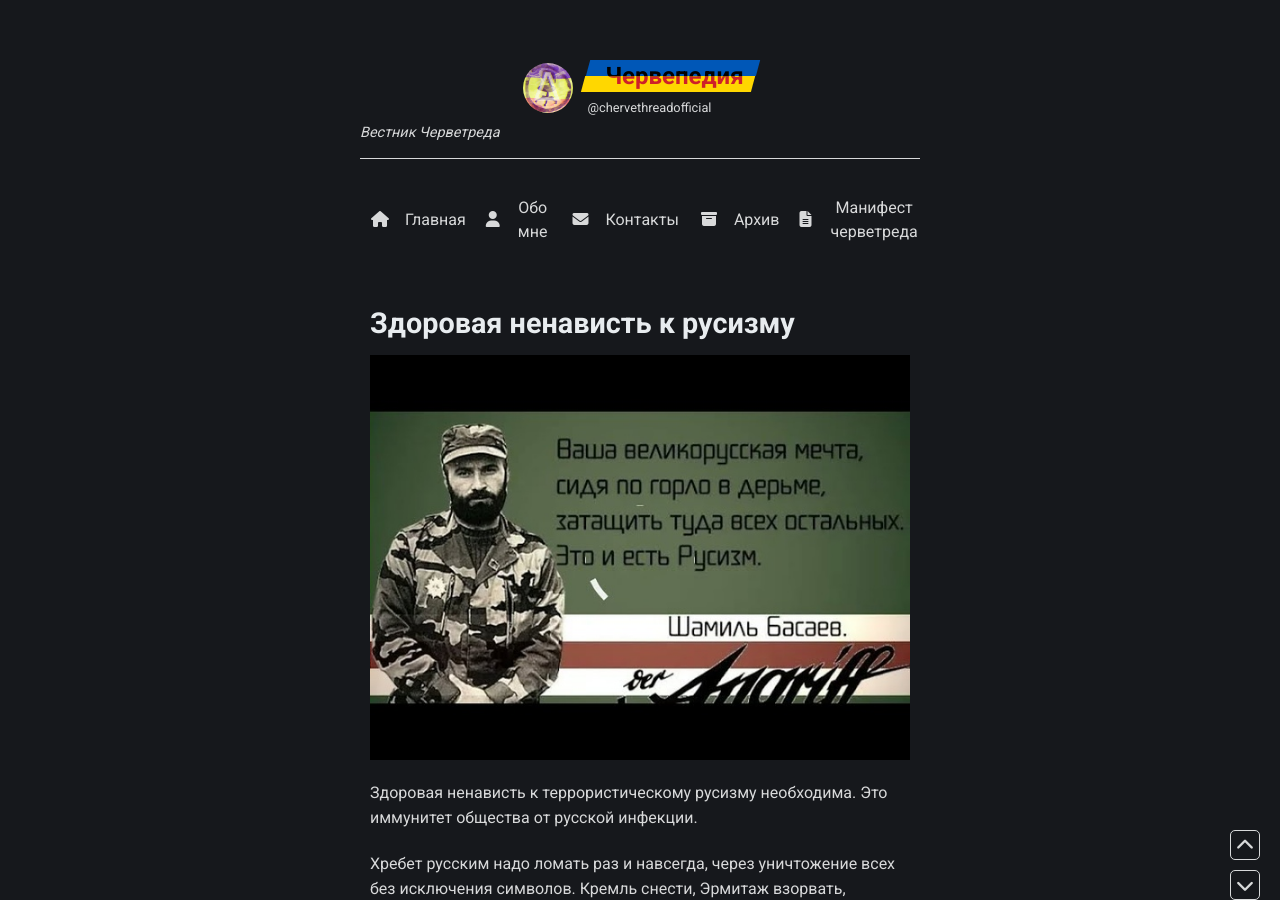
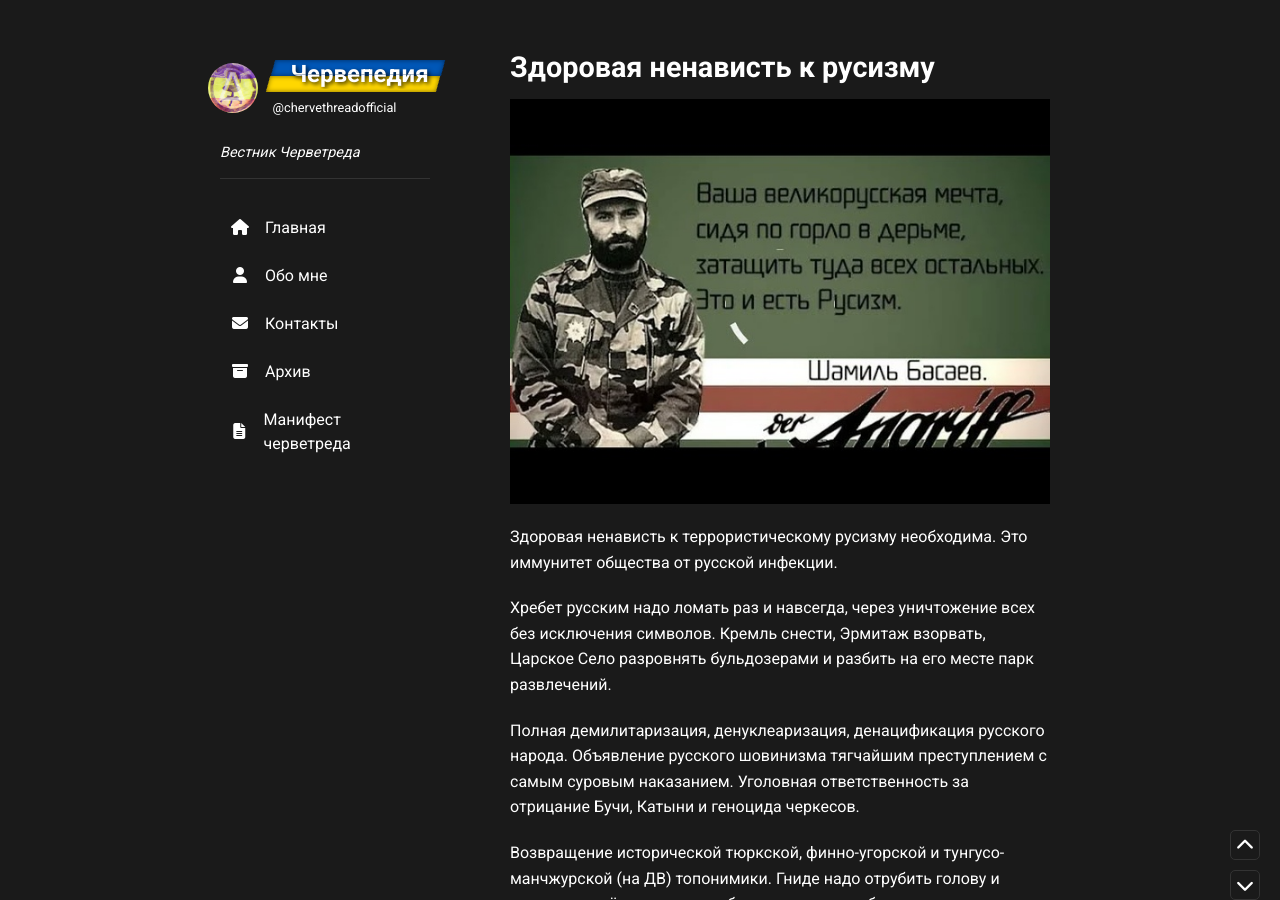
Before and after one commit to chervepediya/chervepediya.github.io, a Jekyll site: the page built from _posts/2025-02-21-nenavist-k-rusizmu.md, in a window 1280 px wide and 900 px high. Built offline with Jekyll 4.4.1, drawn with Linux system fonts in a browser that asks for light colours; nearby versions of some CDN libraries; a script that is not in the unit is left out; some of the changed text lies outside the part shown.

Commit message:
Update styles.css

```diff
--- a/assets/css/styles.css
+++ b/assets/css/styles.css
@@ -1,35 +1,29 @@
-/* Сепия применяется только к содержимому */
-.content-wrapper {
-    filter: sepia(0.2);
-}
-
 body {
-    background-color: #16181C;
-    color: #D8D9DA;
+    background-color: #1A1A1A;
+    color: #FFFFFF;
     font-family: 'Roboto', sans-serif;
     margin: 0;
     padding: 0;
 }
 
-/* Основной контейнер */
 .main-container {
+    display: flex;
+    min-height: 100vh;
+    padding-top: 40px;
     width: 100%;
     max-width: 1140px;
     margin: 0 auto;
-    padding-top: 40px;
-    display: flex;
-    flex-direction: column;
-    align-items: center;
+    justify-content: center;
+    align-items: flex-start;
 }
 
-/* Настольная версия: сайдбар над постами */
-@media (min-width: 769px) {
 .sidebar {
-        background-color: #16181C;
+    background-color: #1A1A1A;
     padding: 20px;
-        width: 600px; /* Расширен до ширины постов */
-        position: static; /* Открепляем */
-        margin-bottom: 20px;
+    width: 250px;
+    position: sticky;
+    top: 40px;
+    height: fit-content;
     text-align: center;
 }
 
@@ -73,12 +67,17 @@ body {
     left: 2px;
     width: 100%;
     z-index: 2;
-        color: #000000;
+    color: #FFFFFF;
+    text-shadow: 2px 2px 4px rgba(0, 0, 0, 0.8);
+}
+
+.sidebar .site-title::before {
+    top: 0;
     clip-path: polygon(0 0, 100% 0, 100% 50%, 0 50%);
 }
 
 .sidebar .site-title::after {
-        color: #CE2029;
+    top: 0;
     clip-path: polygon(0 50%, 100% 50%, 100% 100%, 0 100%);
 }
 
@@ -96,6 +95,8 @@ body {
     top: 0;
     height: 50%;
     background-color: #0057B7;
+    transform: skewX(-15deg);
+    box-shadow: inset 0 0 5px rgba(0, 0, 0, 0.5);
 }
 
 .sidebar .site-title .marker-yellow {
@@ -103,10 +104,11 @@ body {
     height: 50%;
     background-color: #FFD700;
     transform: translateX(-5px) skewX(-15deg);
+    box-shadow: inset 0 0 5px rgba(0, 0, 0, 0.5);
 }
 
 .sidebar .site-tag {
-        color: #D8D9DA;
+    color: #FFFFFF;
     font-size: 0.8rem;
     font-weight: 400;
     text-decoration: none;
@@ -115,12 +117,12 @@ body {
 }
 
 .sidebar .site-tag:hover {
-        background: linear-gradient(45deg, rgba(200, 200, 200, 0.5), rgba(150, 150, 150, 0.5));
+    background: linear-gradient(45deg, rgba(51, 51, 51, 0.5), rgba(150, 150, 150, 0.5));
 }
 
 .sidebar .site-description {
-        margin: 0 0 25px 0;
-        color: #D8D9DA;
+    margin: 25px 0 25px 0;
+    color: #FFFFFF;
     font-size: 0.9rem;
     font-style: italic;
     padding-bottom: 15px;
@@ -135,26 +137,25 @@ body {
     left: 0;
     width: 100%;
     height: 1px;
-        background-color: #D8D9DA;
+    background-color: #333333;
 }
 
 .sidebar nav {
     display: flex;
-        flex-direction: row; /* Горизонтальное расположение */
-        justify-content: space-between;
-        width: 100%;
+    flex-direction: column;
+    align-items: flex-start;
+    text-align: left;
 }
 
 .nav-link {
-        color: #D8D9DA;
+    color: #FFFFFF;
     text-decoration: none;
     padding: 12px 10px;
     transition: transform 0.3s ease;
     display: flex;
     align-items: center;
+    width: auto;
     font-size: 1rem;
-        flex: 1; /* Уменьшение для подгонки */
-        text-align: center;
 }
 
 .nav-link .icon {
@@ -167,43 +168,10 @@ body {
 .nav-link:active {
     transform: scale(0.95);
 }
-}
-
-/* Посты в настольной версии */
-@media (min-width: 769px) {
-    .posts-container {
-        width: 600px;
-        padding-top: 15px;
-    }
-
-    .post {
-        background-color: transparent;
-        padding: 30px;
-        margin-bottom: 40px;
-        position: relative;
-    }
-
-    .post::after {
-        content: '';
-        position: absolute;
-        bottom: 0;
-        left: 50%;
-        transform: translateX(-50%);
-        width: var(--underline-width, 100%);
-        height: 1px;
-        background-color: #D8D9DA;
-    }
-}
-
-/* Мобильная версия */
-@media (max-width: 768px) {
-    .sidebar {
-        display: none;
-    }
 
 .mobile-header {
-        display: block;
-        background-color: #16181C;
+    display: none;
+    background-color: #1A1A1A;
     position: fixed;
     top: 0;
     left: 0;
@@ -239,7 +207,7 @@ body {
 .menu-toggle {
     background: none;
     border: none;
-        color: #D8D9DA;
+    color: #FFFFFF;
     font-size: 1.5rem;
     cursor: pointer;
 }
@@ -251,7 +219,7 @@ body {
     left: 0;
     width: 250px;
     height: calc(100vh - 60px);
-        background-color: #16181C;
+    background-color: #1A1A1A;
     padding: 20px;
     flex-direction: column;
     box-shadow: 4px 0 10px rgba(0, 0, 0, 0.3);
@@ -262,40 +230,12 @@ body {
     display: flex;
 }
 
-    .main-container {
-        flex-direction: column;
-        padding-top: 80px;
-        width: 100%;
-        max-width: 100%;
+.posts-container {
+    width: 600px;
+    margin-left: 30px;
+    padding-top: 15px;
 }
 
-    .posts-container {
-        width: 100%;
-        max-width: 540px;
-        margin: 0 auto;
-        padding-top: 0;
-    }
-
-    .post {
-        width: 100%;
-        padding: 20px;
-        box-sizing: border-box;
-    }
-
-    .post:first-child {
-        padding-top: 20px;
-    }
-
-    .post::after {
-        width: 100%;
-    }
-
-    .post:last-child::after {
-        display: block;
-    }
-}
-
-/* Общие стили */
 .post {
     background-color: transparent;
     padding: 30px;
@@ -315,11 +255,11 @@ body {
     transform: translateX(-50%);
     width: var(--underline-width, 100%);
     height: 1px;
-    background-color: #D8D9DA;
+    background-color: #333333;
 }
 
 .post h2 {
-    color: #E8ECEF;
+    color: #FFFFFF;
     font-size: 1.8rem;
     font-weight: 700;
     margin-bottom: 20px;
@@ -383,13 +323,13 @@ body {
 }
 
 .read-more {
-    background-color: #16181C;
-    color: #D8D9DA;
+    background-color: #1A1A1A;
+    color: #FFFFFF;
     padding: 5px 10px;
     border-radius: 5px;
     font-size: 0.9rem;
     transition: transform 0.3s ease;
-    border: 1px solid #D8D9DA;
+    border: 1px solid #333333;
     text-decoration: none;
 }
 
@@ -398,17 +338,8 @@ body {
 }
 
 .post-date {
-    color: #D8D9DA;
+    color: #FFFFFF;
     font-size: 0.9rem;
-}
-
-.comments {
-    margin-top: 20px;
-    width: 100%;
-}
-
-.comments iframe {
-    width: 100%;
 }
 
 .pagination {
@@ -421,7 +352,7 @@ body {
 
 .pagination a,
 .pagination span {
-    color: #D8D9DA;
+    color: #FFFFFF;
     padding: 8px 12px;
     text-decoration: none;
     margin: 0 10px;
@@ -429,15 +360,15 @@ body {
 }
 
 .pagination a {
-    background-color: #16181C;
+    background-color: #1A1A1A;
     border-radius: 5px;
     width: 30px;
     height: 30px;
     display: flex;
     align-items: center;
     justify-content: center;
-    color: #D8D9DA;
-    border: 1px solid #D8D9DA;
+    color: #FFFFFF;
+    border: 1px solid #333333;
     font-size: 18px;
 }
 
@@ -446,7 +377,7 @@ body {
 }
 
 .pagination .current {
-    color: #E8ECEF;
+    color: #FFFFFF;
     font-weight: bold;
 }
 
@@ -465,11 +396,11 @@ body {
     transform: translateX(-50%);
     width: var(--underline-width, 100%);
     height: 1px;
-    background-color: #D8D9DA;
+    background-color: #333333;
 }
 
 .about h2 {
-    color: #E8ECEF;
+    color: #FFFFFF;
     font-size: 1.8rem;
     font-weight: 700;
     margin-bottom: 20px;
@@ -482,10 +413,10 @@ body {
 }
 
 footer {
-    background-color: #D8D9DA;
+    background-color: #FFFFFF;
     padding: 20px;
     text-align: center;
-    color: #16181C;
+    color: #1A1A1A;
     margin-top: 40px;
     margin-bottom: 80px;
     position: relative;
@@ -493,20 +424,20 @@ footer {
 }
 
 footer a {
-    color: #16181C;
+    color: #1A1A1A;
     margin: 0 10px;
     transition: background 0.3s ease;
 }
 
 footer a:hover {
-    background: linear-gradient(45deg, rgba(200, 200, 200, 0.5), rgba(150, 150, 150, 0.5));
+    background: linear-gradient(45deg, rgba(51, 51, 51, 0.5), rgba(150, 150, 150, 0.5));
 }
 
 .scroll-btn {
     position: fixed;
     right: 20px;
-    background-color: #16181C;
-    color: #D8D9DA;
+    background-color: #1A1A1A;
+    color: #FFFFFF;
     width: 30px;
     height: 30px;
     display: flex;
@@ -516,7 +447,7 @@ footer a:hover {
     cursor: pointer;
     border-radius: 5px;
     transition: transform 0.3s ease;
-    border: 1px solid #D8D9DA;
+    border: 1px solid #333333;
     z-index: 1000;
 }
 
@@ -539,7 +470,7 @@ footer a:hover {
     left: 0;
     width: 100%;
     height: 100%;
-    background-color: rgba(22, 24, 28, 0.8);
+    background-color: rgba(26, 26, 26, 0.8);
     z-index: 1000;
     justify-content: center;
     align-items: center;
@@ -548,6 +479,52 @@ footer a:hover {
 .image-modal img {
     max-width: 90%;
     max-height: 90%;
-    border: 2px solid #D8D9DA;
+    border: 2px solid #333333;
     border-radius: 10px;
 }
+
+@media (max-width: 768px) {
+    .sidebar {
+        display: none;
+    }
+
+    .mobile-header {
+        display: block;
+    }
+
+    .main-container {
+        flex-direction: column;
+        padding-top: 80px;
+        width: 100%;
+        max-width: 100%;
+    }
+
+    .posts-container {
+        width: 100%;
+        max-width: 540px;
+        margin: 0 auto;
+        padding-top: 0;
+    }
+
+    .post {
+        width: 100%;
+        padding: 20px;
+        box-sizing: border-box;
+    }
+
+    .post:first-child {
+        padding-top: 20px;
+    }
+
+    .post::after {
+        width: 100%;
+    }
+
+    .post:last-child::after {
+        display: block;
+    }
+
+    .about::after {
+        width: 100%;
+    }
+}
```
Lines whose indentation alone changed are shown as unchanged.
